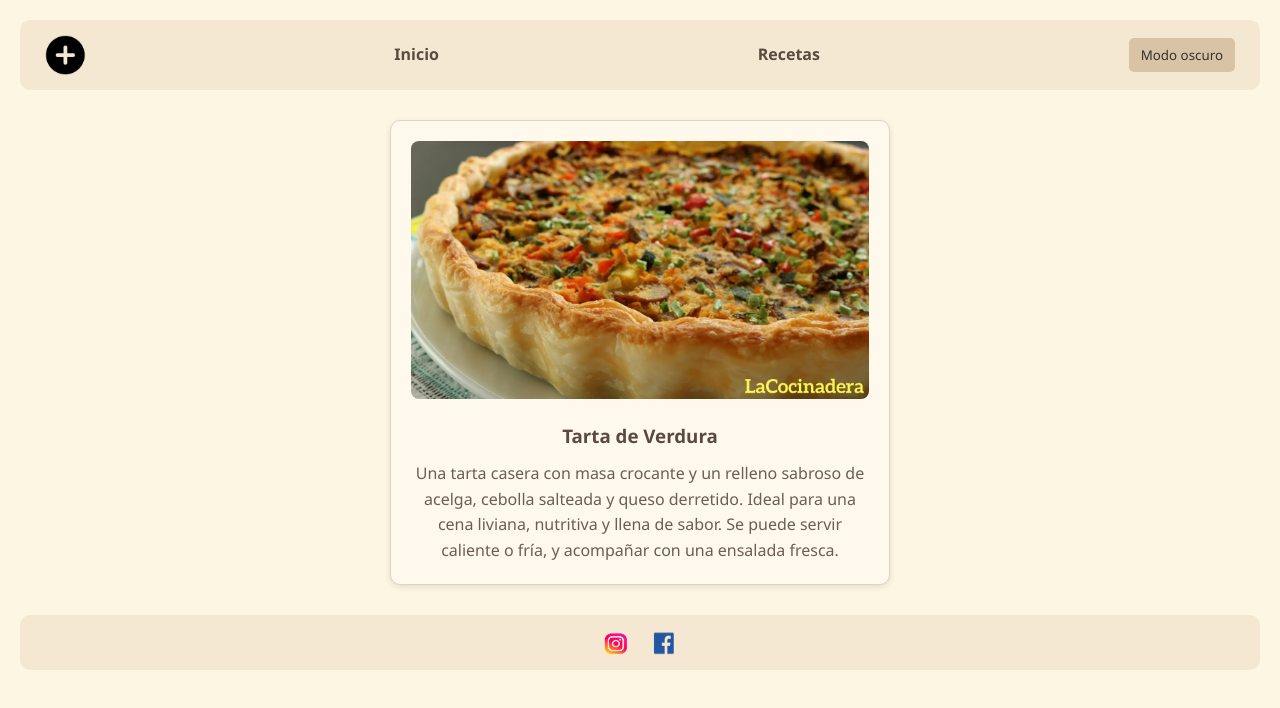
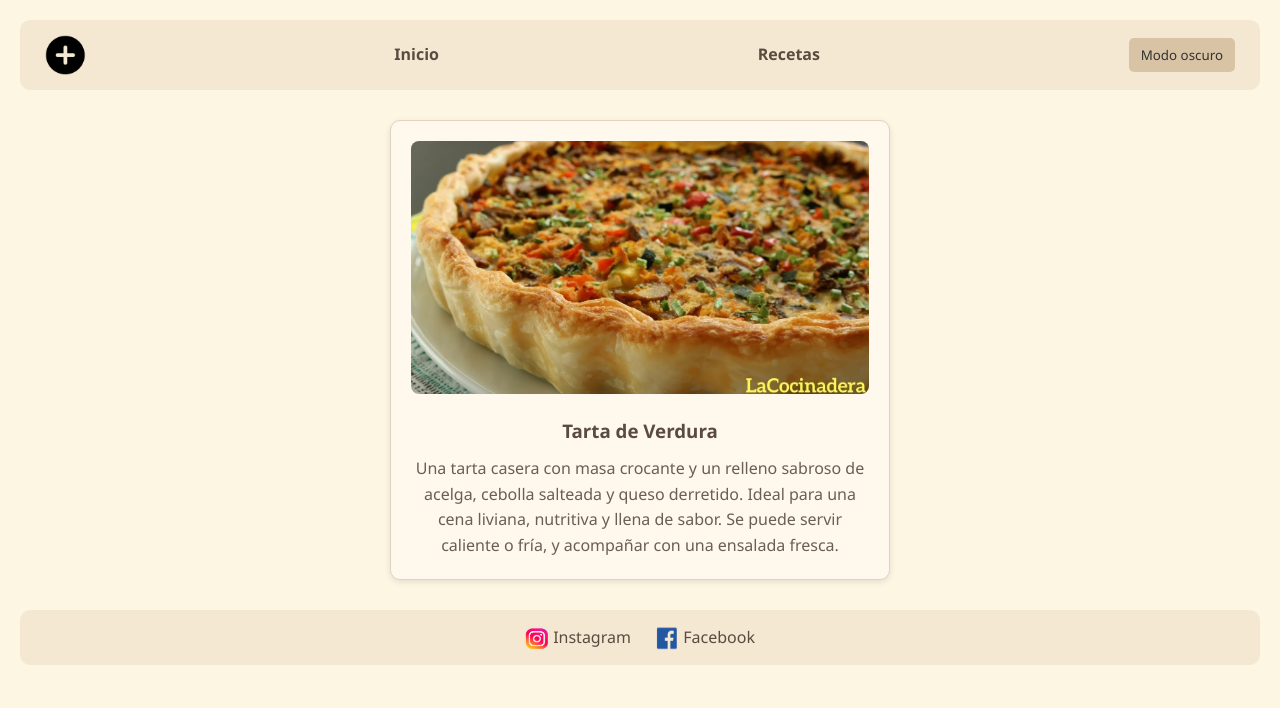
Before and after one commit to aruchinsky/recetasdecocinas, a plain HTML site: page index.html in a window 1280 px wide. Drawn offline with Linux system fonts and the light colour scheme.

Commit message:
configurando imagen de la card

```diff
--- a/index.html
+++ b/index.html
@@ -21,7 +21,7 @@
       </nav>
     <div class="card">
         <!-- Este es un comentario para generar conflicto -->
-        <img src="/img/tarta-verduras.jpg" alt="Tarta">
+        <img src="/img/tarta.jpg" alt="Tarta">
         <h3>Tarta de Verdura</h3>
         <p>Una tarta casera con masa crocante y un relleno sabroso de acelga,
             cebolla salteada y queso derretido. Ideal para una cena liviana,
@@ -33,9 +33,11 @@
       <footer>
         <a href="#">
           <img src="img/instagram.png" alt="Instagram" width="24" height="24">
+          Instagram
         </a>
         <a href="#">
           <img src="img/facebook.png" alt="Facebook" width="24" height="24">
+          Facebook
         </a>
       </footer>
 </body>
```
Also changed, not shown: img/tarta-verduras.jpg (deleted), img/tarta.jpg (added).
